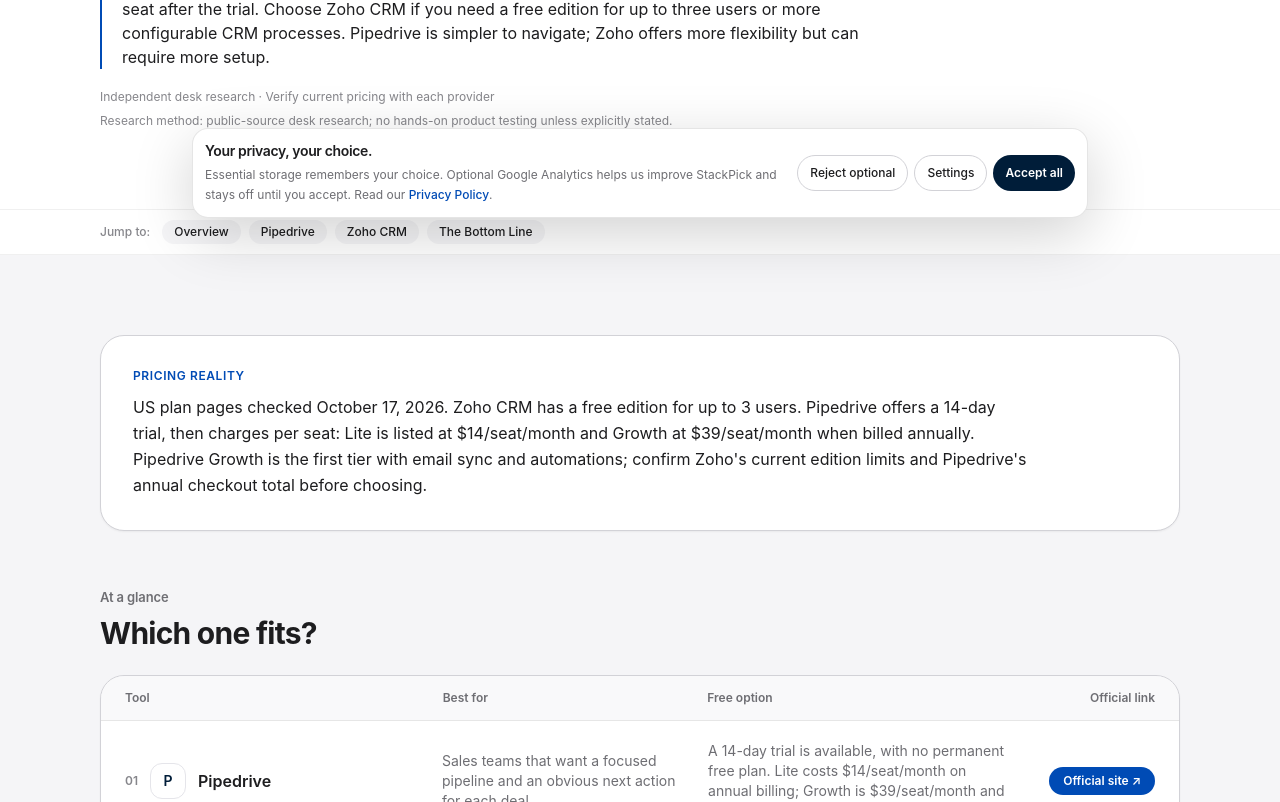
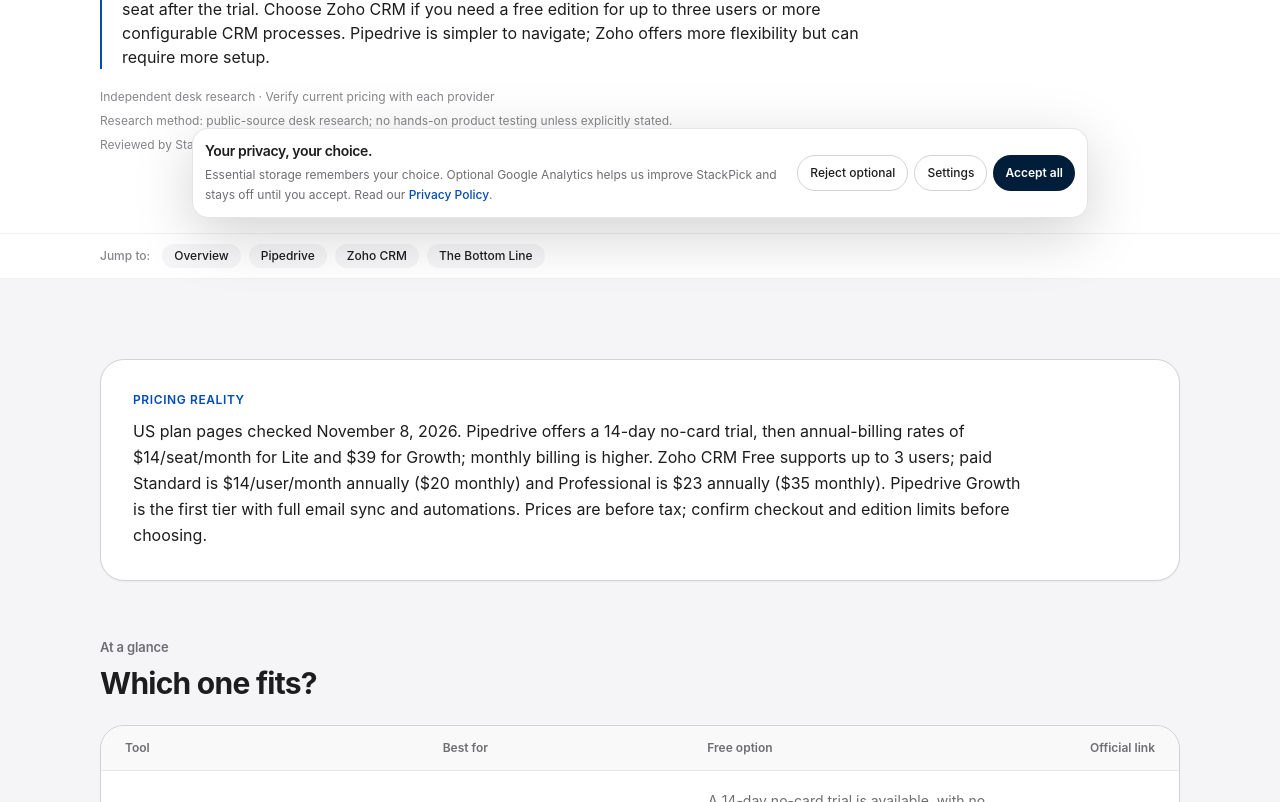
Before and after one commit to LinukaBandara/StackPick, a Next.js app: page /best/pipedrive-vs-zoho-crm in a window 1280 px wide. Shown: the part 558-1360 px from the top of the page. Built offline with nearby package versions, Linux system fonts and the light colour scheme; no server answers.

Commit message:
content: refresh Pipedrive vs Zoho CRM pricing

```diff
--- a/app/best/pipedrive-vs-zoho-crm/page.tsx
+++ b/app/best/pipedrive-vs-zoho-crm/page.tsx
@@ -12,12 +12,13 @@ export default function Page() {
     <ComparisonArticle
       title="Pipedrive vs Zoho CRM"
       slug="pipedrive-vs-zoho-crm"
+      reviewedOn="2026-11-08"
       quickAnswer="Choose Pipedrive if your team wants a clear, sales-first pipeline and is comfortable paying per seat after the trial. Choose Zoho CRM if you need a free edition for up to three users or more configurable CRM processes. Pipedrive is simpler to navigate; Zoho offers more flexibility but can require more setup."
       intro="Pipedrive is built around helping salespeople move deals through a pipeline; Zoho CRM offers a broader set of ways to configure customer records and sales processes. The right choice depends on how much structure and customization your team will actually maintain."
-      pricingNote="US plan pages checked October 17, 2026. Zoho CRM has a free edition for up to 3 users. Pipedrive offers a 14-day trial, then charges per seat: Lite is listed at $14/seat/month and Growth at $39/seat/month when billed annually. Pipedrive Growth is the first tier with email sync and automations; confirm Zoho's current edition limits and Pipedrive's annual checkout total before choosing."
+      pricingNote="US plan pages checked November 8, 2026. Pipedrive offers a 14-day no-card trial, then annual-billing rates of $14/seat/month for Lite and $39 for Growth; monthly billing is higher. Zoho CRM Free supports up to 3 users; paid Standard is $14/user/month annually ($20 monthly) and Professional is $23 annually ($35 monthly). Pipedrive Growth is the first tier with full email sync and automations. Prices are before tax; confirm checkout and edition limits before choosing."
       tools={[
-        { name: "Pipedrive", bestFor: "Sales teams that want a focused pipeline and an obvious next action for each deal", freeOption: "A 14-day trial is available, with no permanent free plan. Lite costs $14/seat/month on annual billing; Growth is $39/seat/month and includes email sync and automations.", tradeoff: "Lite excludes email sync and automation. If those are essential, plan for Growth or higher and multiply the per-seat cost by the full team; the annual subscription is billed upfront.", url: "https://www.pipedrive.com/en/pricing" },
-        { name: "Zoho CRM", bestFor: "Small teams that need configurable fields/processes or already rely on Zoho apps", freeOption: "Zoho CRM Free supports up to 3 users and includes core contact management, reminders, limited workflow automation, reports and mobile apps. Limits apply to templates, exports and other features.", tradeoff: "The extra configuration can become ongoing administration. Verify that the specific integrations, permissions and automation actions you need are included in your regional edition and tier.", url: "https://www.zoho.com/en-us/crm/zohocrm-pricing.html" },
+        { name: "Pipedrive", bestFor: "Sales teams that want a focused pipeline and an obvious next action for each deal", freeOption: "A 14-day no-card trial is available, with no permanent free plan. Annual-billing prices are Lite $14/seat/month and Growth $39/seat/month; monthly billing costs more. Growth adds full email sync and workflow automations.", tradeoff: "Lite excludes email sync and automation. If those are essential, plan for Growth or higher and multiply the per-seat cost by the full team; the annual subscription is billed upfront.", url: "https://www.pipedrive.com/en/pricing" },
+        { name: "Zoho CRM", bestFor: "Small teams that need configurable fields/processes or already rely on Zoho apps", freeOption: "Zoho CRM Free is available indefinitely for up to 3 users and includes core contact management, reminders, limited workflow automation, reports and mobile apps. Standard is $14/user/month billed annually ($20 monthly); Professional is $23 annually ($35 monthly). Check which paid features your process needs before upgrading.", tradeoff: "The extra configuration can become ongoing administration. Verify that the specific integrations, permissions and automation actions you need are included in your regional edition and tier.", url: "https://www.zoho.com/en-us/crm/zohocrm-pricing.html" },
       ]}
       bottomLine="Lean toward Pipedrive if the main job is to keep deals moving and give every salesperson a readable next step. Lean toward Zoho CRM if your team has concrete process or data requirements that justify configuration. Do not pay for flexibility until you can point to the process it will improve."
     >
@@ -50,9 +51,9 @@ export default function Page() {
             </div>
           </div>
           <h3 className="mt-12 text-2xl font-semibold tracking-tight">The cost of an email-led workflow</h3>
-          <p className="mt-4 max-w-3xl text-base leading-7 text-[#6e6e73]">Pipedrive Lite can handle a pipeline, but email sync and automations are not included until Growth. At three seats, the listed annual-billing rates work out to $504/year for Lite versus $1,404/year for Growth before tax. Zoho CRM Free supports up to three users and includes limited workflow automation, but check its usage caps and the paid edition needed for your integrations or process rules. Run a sample lead through email, ownership, reminders and handoff before choosing.</p>
+          <p className="mt-4 max-w-3xl text-base leading-7 text-[#6e6e73]">Pipedrive Lite can handle a pipeline, but email sync and automations are not included until Growth. At three seats, Pipedrive annual billing works out to $504/year for Lite versus $1,404/year for Growth before tax. Zoho CRM Free can cover a three-person team at $0 if its limits are sufficient; three Standard seats would be $504/year or three Professional seats $828/year on annual billing. Compare the features actually included, not just the headline per-seat price. Run a sample lead through email, ownership, reminders and handoff before choosing.</p>
           <h3 className="mt-10 text-xl font-semibold tracking-tight">Official plan sources checked</h3>
-          <p className="mt-4 max-w-3xl text-base leading-7 text-[#6e6e73]">US pricing and feature pages checked October 17, 2026. This is a desk-based comparison, not a hands-on CRM benchmark. Plan names, seat prices and usage limits can change.</p>
+          <p className="mt-4 max-w-3xl text-base leading-7 text-[#6e6e73]">US pricing and feature pages checked November 8, 2026. This is a desk-based comparison, not a hands-on CRM benchmark. Plan names, seat prices, monthly billing and usage limits can change.</p>
           <ul className="mt-5 max-w-3xl list-disc space-y-3 pl-6 text-sm leading-6 text-[#6e6e73]">
             <li><a className="underline underline-offset-4" href="https://www.pipedrive.com/en/pricing" target="_blank" rel="noreferrer">Pipedrive US pricing</a> — current per-seat plans and trial terms.</li>
             <li><a className="underline underline-offset-4" href="https://support.pipedrive.com/en/article/what-features-does-the-pipedrive-plans-have" target="_blank" rel="noreferrer">Pipedrive feature matrix</a> — plan gates for email sync and automation.</li>
```
